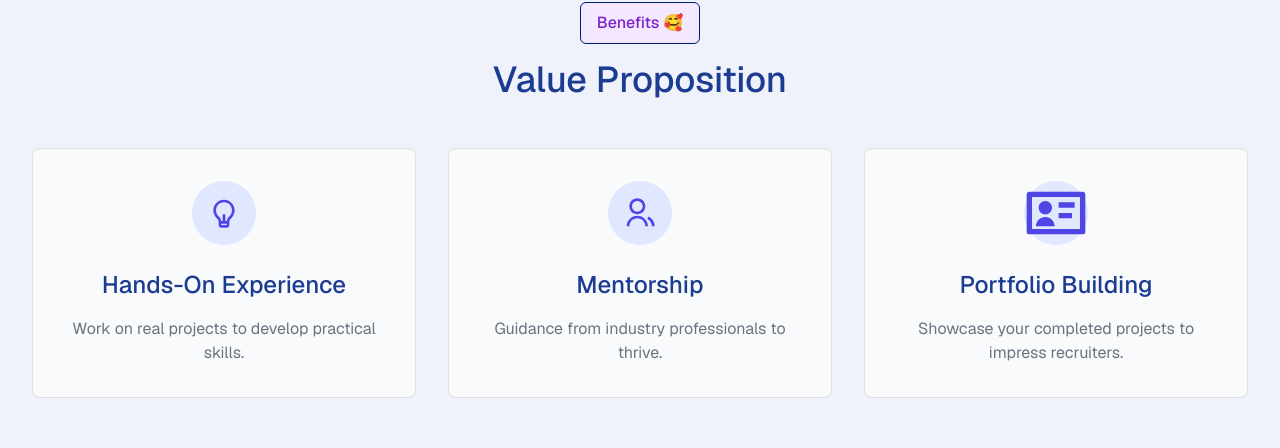
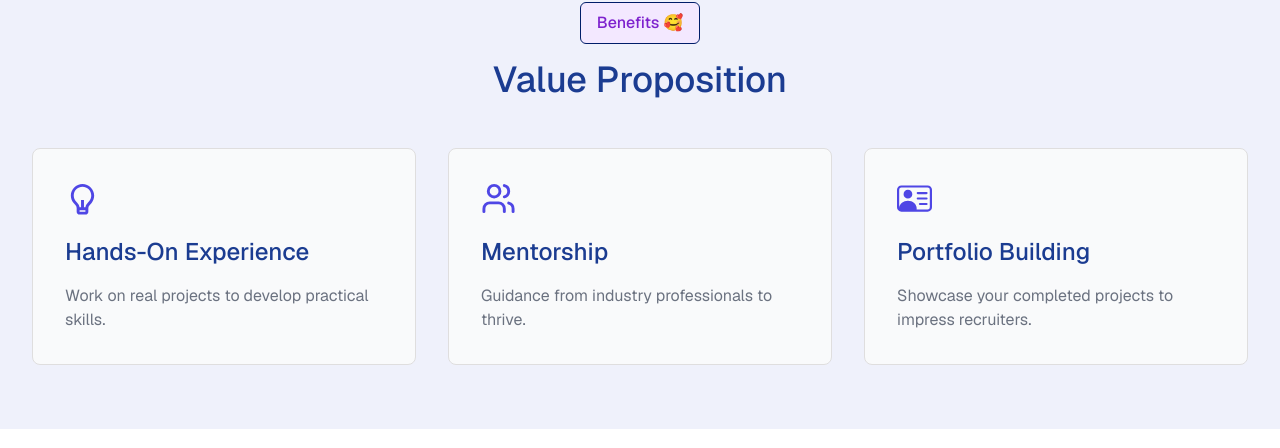
Before and after one commit to Sqwads/FE, a Next.js app: page / in a window 1280 px wide. Shown: the part 862-1310 px from the top of the page. Built offline with nearby package versions, Linux system fonts and the light colour scheme.

Commit message:
fixing UI issues

```diff
--- a/components/home/Value.tsx
+++ b/components/home/Value.tsx
@@ -1,3 +1,7 @@
+import { BsPersonVcard } from "react-icons/bs";
+import { LuUsers } from "react-icons/lu";
+import { RiLightbulbLine } from "react-icons/ri";
+
 const Value = () => {
   return (
     <section>
@@ -18,59 +22,36 @@ const Value = () => {
           {/* Cards Section */}
           <div className="mt-12 grid gap-8 lg:grid-cols-3">
             {/* Card 1 */}
-            <div className="flex flex-col items-center bg-gray-50 p-8 rounded-lg  border border-[#dfdede]">
-              <div className="flex items-center justify-center w-16 h-16 bg-indigo-100 text-indigo-600 rounded-full mb-6">
-                {/* Icon */}
-                <svg
-                  xmlns="http://www.w3.org/2000/svg"
-                  viewBox="0 0 24 24"
-                  fill="currentColor"
-                  className="w-8 h-8"
-                >
-                  <path d="M9.97308 18H11V13H13V18H14.0269C14.1589 16.7984 14.7721 15.8065 15.7676 14.7226C15.8797 14.6006 16.5988 13.8564 16.6841 13.7501C17.5318 12.6931 18 11.385 18 10C18 6.68629 15.3137 4 12 4C8.68629 4 6 6.68629 6 10C6 11.3843 6.46774 12.6917 7.31462 13.7484C7.40004 13.855 8.12081 14.6012 8.23154 14.7218C9.22766 15.8064 9.84103 16.7984 9.97308 18ZM10 20V21H14V20H10ZM5.75395 14.9992C4.65645 13.6297 4 11.8915 4 10C4 5.58172 7.58172 2 12 2C16.4183 2 20 5.58172 20 10C20 11.8925 19.3428 13.6315 18.2443 15.0014C17.624 15.7748 16 17 16 18.5V21C16 22.1046 15.1046 23 14 23H10C8.89543 23 8 22.1046 8 21V18.5C8 17 6.37458 15.7736 5.75395 14.9992Z"></path>
-                </svg>
-              </div>
+            <div className="flex flex-col  bg-gray-50 p-8 rounded-lg  border border-[#dfdede]">
+
+              <RiLightbulbLine className="text-indigo-600 mb-5" size={35} />
+
               <h3 className="text-2xl font-medium  text-[#1b3c91]">
                 Hands-On Experience
               </h3>
-              <p className="mt-4 text-gray-500 text-center">
+              <p className="mt-4 text-gray-500 ">
                 Work on real projects to develop practical skills.
               </p>
             </div>
 
             {/* Card 2 */}
-            <div className="flex flex-col items-center bg-gray-50 p-8 rounded-lg  border border-[#dfdede]">
-              <div className="flex items-center justify-center w-16 h-16 bg-indigo-100 text-indigo-600 rounded-full mb-6">
-                <svg
-                  xmlns="http://www.w3.org/2000/svg"
-                  viewBox="0 0 24 24"
-                  fill="currentColor"
-                  className="w-8 h-8"
-                >
-                  <path d="M2 22C2 17.5817 5.58172 14 10 14C14.4183 14 18 17.5817 18 22H16C16 18.6863 13.3137 16 10 16C6.68629 16 4 18.6863 4 22H2ZM10 13C6.685 13 4 10.315 4 7C4 3.685 6.685 1 10 1C13.315 1 16 3.685 16 7C16 10.315 13.315 13 10 13ZM10 11C12.21 11 14 9.21 14 7C14 4.79 12.21 3 10 3C7.79 3 6 4.79 6 7C6 9.21 7.79 11 10 11ZM18.2837 14.7028C21.0644 15.9561 23 18.752 23 22H21C21 19.564 19.5483 17.4671 17.4628 16.5271L18.2837 14.7028ZM17.5962 3.41321C19.5944 4.23703"></path>
-                </svg>
-              </div>
+            <div className="flex flex-col  bg-gray-50 p-8 rounded-lg  border border-[#dfdede]">
+              <LuUsers className="text-indigo-600 mb-5" size={35} />
               <h3 className="text-2xl font-medium  text-[#1b3c91]">
                 Mentorship
               </h3>
-              <p className="mt-4 text-gray-500 text-center">
+              <p className="mt-4 text-gray-500 ">
                 Guidance from industry professionals to thrive.
               </p>
             </div>
 
             {/* Card 3 */}
-            <div className="flex flex-col items-center bg-gray-50 p-8 rounded-lg  border border-[#dfdede]">
-              <div className="flex items-center justify-center w-16 h-16 bg-indigo-100 text-indigo-600 rounded-full mb-6">
-              <svg xmlns="http://www.w3.org/2000/svg" viewBox="0 0 24 24" fill="currentColor"><path d="M3 6H21V18H3V6ZM2 4C1.44772
-               4 1 4.44772 1 5V19C1 19.5523 1.44772 20 2 20H22C22.5523 20 23 19.5523 23 19V5C23 4.44772 22.5523 4 22 4H2ZM13
-                8H19V10H13V8ZM18 12H13V14H18V12ZM10.5 10C10.5 11.3807 9.38071 12.5 8 12.5C6.61929 12.5 5.5 11.3807 5.5 10C5.5
-                8.61929 6.61929 7.5 8 7.5C9.38071 7.5 10.5 8.61929 10.5 10ZM8 13.5C6.067 13.5 4.5 15.067 4.5 17H11.5C11.5 15.067
-                 9.933 13.5 8 13.5Z"></path></svg>
-              </div>
+            <div className="flex flex-col  bg-gray-50 p-8 rounded-lg  border border-[#dfdede]">
+            <BsPersonVcard className="text-indigo-600 mb-5" size={35} />
               <h3 className="text-2xl font-medium text-[#1b3c91]">
                 Portfolio Building
               </h3>
-              <p className="mt-4 text-gray-500 text-center">
+              <p className="mt-4 text-gray-500 ">
                 Showcase your completed projects to impress recruiters.
               </p>
             </div>
```
